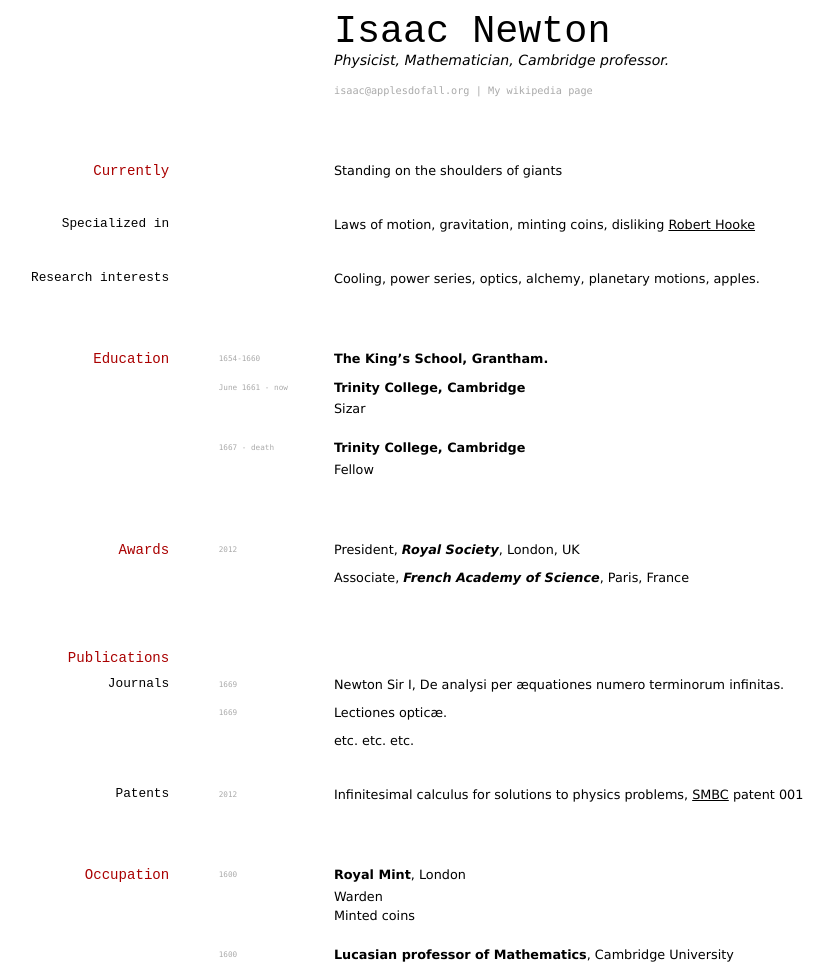
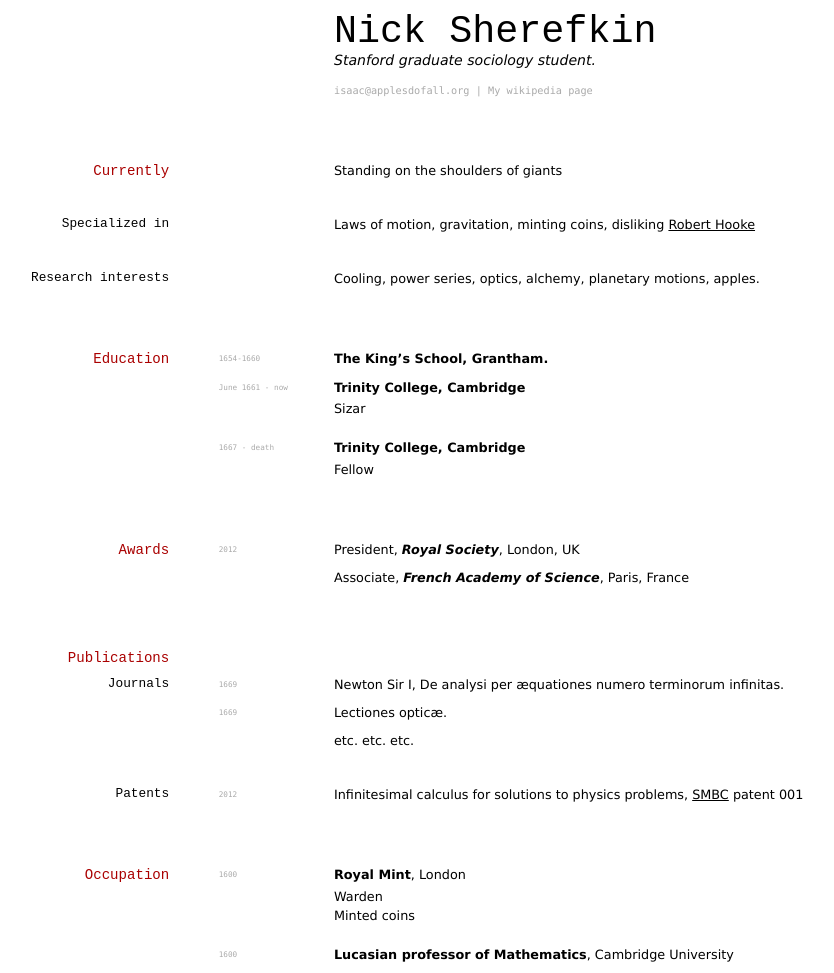
Before and after one commit to elipapa/markdown-cv, a Jekyll site: the page built from index.md, in a window 1280 px wide. Shown: the whole page, without its empty margins (97-931 px from the left). Built offline with Jekyll 4.4.1, drawn with Linux system fonts in a browser that asks for light colours.

Commit message:
Update index.md

```diff
--- a/index.md
+++ b/index.md
@@ -1,9 +1,9 @@
 ---
 layout: cv
-title: Isaac Newtons's CV
+title: Nick Sherefkin's CV
 ---
-# Isaac Newton
-Physicist, Mathematician, Cambridge professor.
+# Nick Sherefkin
+Stanford graduate sociology student.
 
 <div id="webaddress">
 <a href="isaac@applesdofall.org">isaac@applesdofall.org</a>
```
